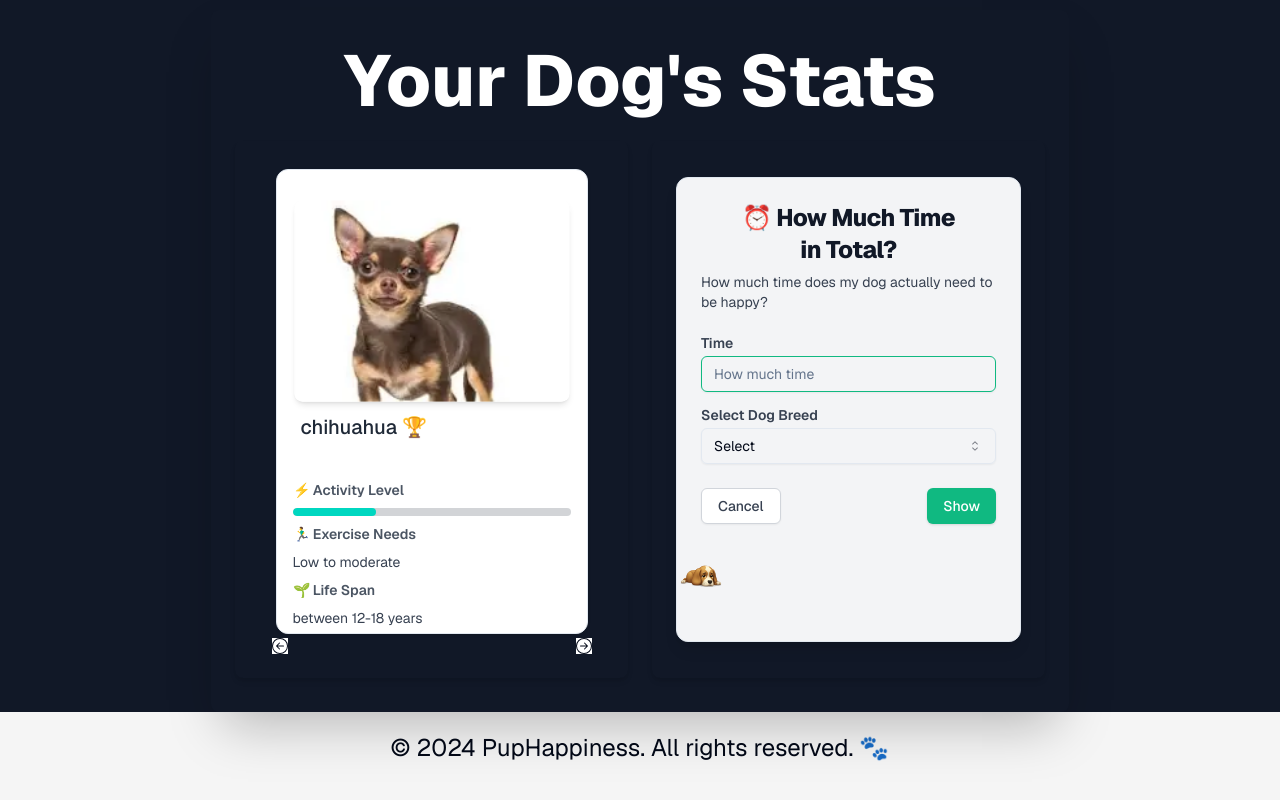
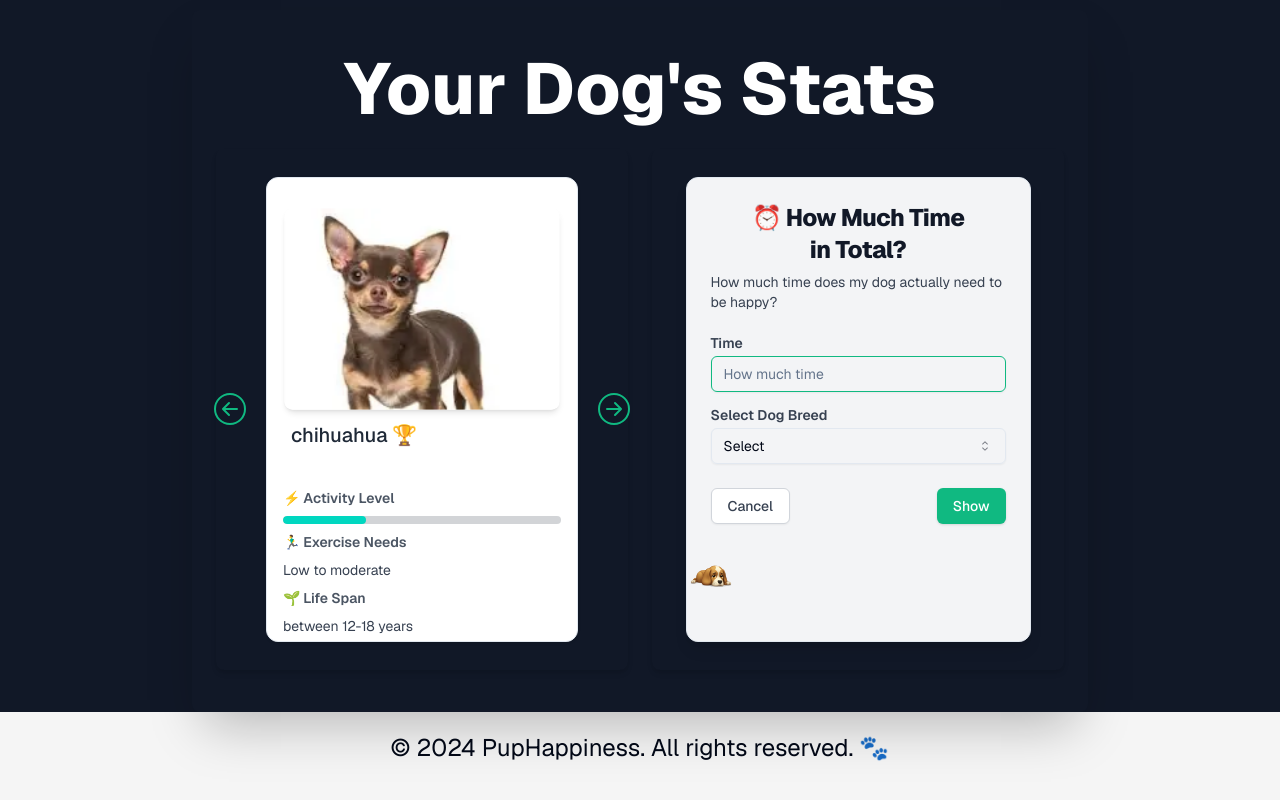
Before and after one commit to Giorgiod91/IsMyDogHappy, a Next.js app: page / in a window 1280 px wide. Shown: the part 1338-2138 px from the top of the page. Built offline with nearby package versions, Linux system fonts and the light colour scheme.

Commit message:
fixed slide arrows to be on the right side

```diff
--- a/src/app/components/DogRace.tsx
+++ b/src/app/components/DogRace.tsx
@@ -41,8 +41,15 @@ function DogRace({ susge, susge2 }: { susge: string; susge2: string }) {
       initial={{ opacity: 0, x: -300 }}
       whileInView={{ opacity: 1, x: 0 }}
       transition={{ duration: 1, ease: "easeOut" }}
+      className="flex items-center justify-center space-x-4" // Flex container to center and space the items
     >
-      <Carousel className="w-full max-w-xs">
+      <BsArrowLeftCircle
+        className="h-8 w-8 cursor-pointer text-[#10B981] transition-transform duration-300 hover:text-gray-900"
+        onClick={handlePrevious}
+        aria-label="Previous Slide"
+      />
+
+      <Carousel className="max-w-xs">
         <CarouselContent>
           {Array.from({ length: 5 }).map((_, index) => (
             <CarouselItem key={index}>
@@ -54,9 +61,9 @@ function DogRace({ susge, susge2 }: { susge: string; susge2: string }) {
                         whileInView={{ scale: 1.05 }}
                         transition={{ duration: 0.5 }}
                         src={DogRaces[currentIndex]?.img}
-                        alt="dograce"
+                        alt="Dog Race"
                         className="mb-4 h-48 w-full rounded-lg object-cover shadow-md"
-                      ></Motion.img>
+                      />
                       <p className="mb-1 text-xl font-medium text-gray-800">
                         {DogRaces[currentIndex]?.name} 🏆
                       </p>
@@ -85,27 +92,25 @@ function DogRace({ susge, susge2 }: { susge: string; susge2: string }) {
                     <p className="text-sm text-gray-700">
                       {DogRaces[currentIndex]?.life_span}
                     </p>
-                    <a href={DogRaces[currentIndex]?.learn_more}>Lear more</a>
+                    <a
+                      href={DogRaces[currentIndex]?.learn_more}
+                      className="text-blue-500 hover:underline"
+                    >
+                      Learn more
+                    </a>
                   </div>
                 </Card>
               </div>
             </CarouselItem>
           ))}
         </CarouselContent>
-        <div className="flex justify-between">
-          <BsArrowLeftCircle
-            className="h-4 w-4 bg-white"
-            onClick={handlePrevious}
-          />
-          <span className="sr-only">Previous slide</span>
+      </Carousel>
 
-          <BsArrowRightCircle
-            onClick={handleNext}
-            className="h-4 w-4 bg-white"
-          />
-          <span className="sr-only">Next slide</span>
-        </div>
-      </Carousel>
+      <BsArrowRightCircle
+        className="h-8 w-8 cursor-pointer text-[#10B981] transition-transform duration-300 hover:text-gray-900"
+        onClick={handleNext}
+        aria-label="Next Slide"
+      />
     </Motion.div>
   );
 }
```
